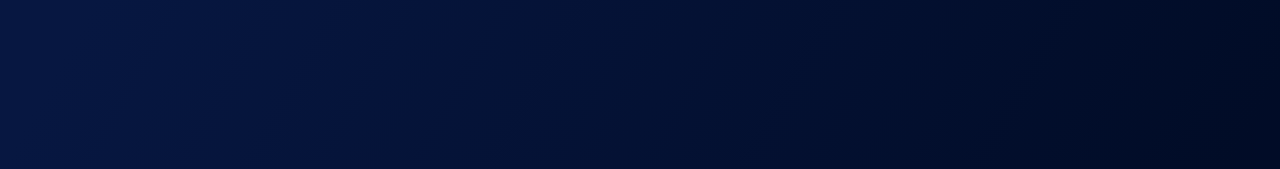
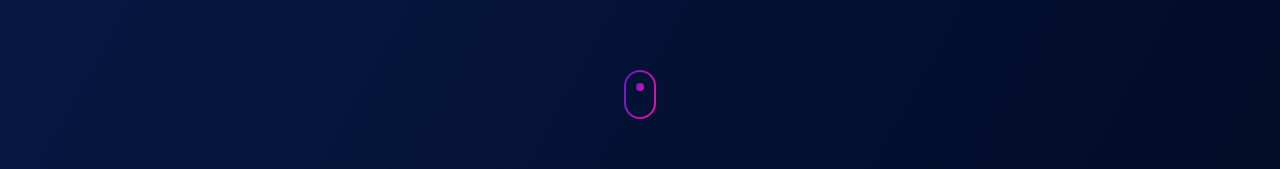
Before and after one commit to atomiklabs/deploycontracts.io, a Next.js app: page / in a window 1280 px wide. Shown: the part 521-690 px from the top of the page. Built offline with nearby package versions, Linux system fonts and the light colour scheme.

Commit message:
add ellipse icon

```diff
--- a/components/Masthead.tsx
+++ b/components/Masthead.tsx
@@ -21,6 +21,9 @@ export default function Masthead() {
             </h1>
           </H1>
         </div>
+        <div className='col-span-full hidden lg:flex order-3 mt-14 justify-center'>
+          <img src='/assets/ellipse.svg' alt='ellipse icon' />
+        </div>
       </Grid>
     </>
   )
```
Also changed, not shown: public/assets/ellipse.svg (added).
